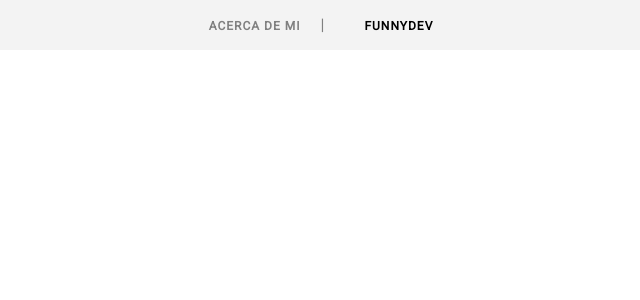
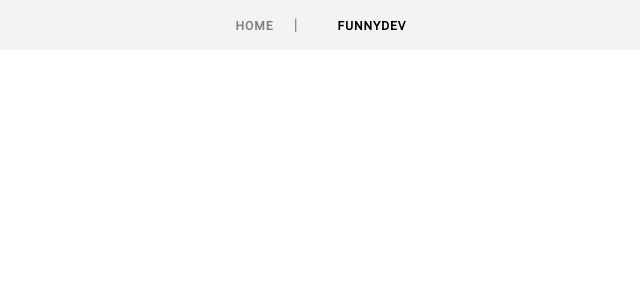
Before and after one commit to TheEnmanuel23/funnydev, a Django app: page / in a window 1280 px wide. Shown: the top 300 px of the page, without its empty margins (329-969 px from the left). Run offline with Django 3.2, Linux system fonts and the light colour scheme; some libraries are stand-ins or nearby versions; some web fonts are replaced.

```diff
--- a/src/funnydev/urls.py
+++ b/src/funnydev/urls.py
@@ -9,6 +9,6 @@ urlpatterns = [
     url(r'^ckeditor/', include('ckeditor_uploader.urls')),
     url(r'^admin/', admin.site.urls),
     url(r'^media/(?P<path>.*)$', 'django.views.static.serve', {'document_root': settings.MEDIA_ROOT}),
- 	url(r'^$', TemplateView.as_view(template_name='about.html'), name='about'),
+ 	url(r'^$', TemplateView.as_view(template_name='home.html'), name='home'),
     url(r'^funnydev/', include('posts.urls')),
 ] + static(settings.STATIC_URL, document_root=settings.STATIC_ROOT)
--- a/src/templates/layout.html
+++ b/src/templates/layout.html
@@ -16,7 +16,7 @@
 	  <div class="main-menu">
 	    <nav>
 	      <ul>
-	        <li class="about"><a href="{% url 'about' %}">Acerca de mi</a></li>
+	        <li class="about"><a href="{% url 'home' %}">Home</a></li>
 	        <li class="divider">|</li>
 	        <li class="funnydev"><a href="{% url 'post_list' %}">FunnyDev</a></li>
 	      </ul>
```
Also changed, not shown: src/templates/home.html (renamed from src/templates/about.html).
